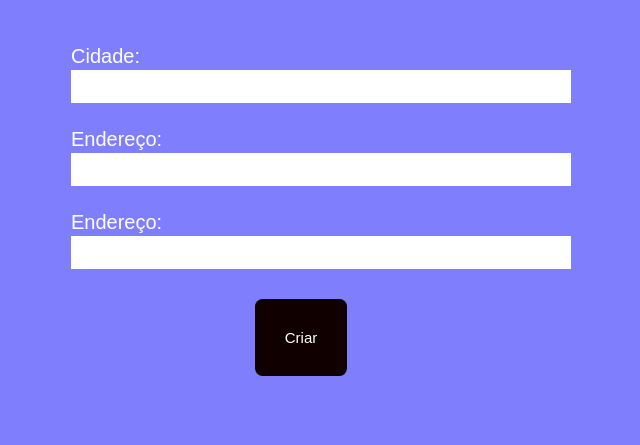
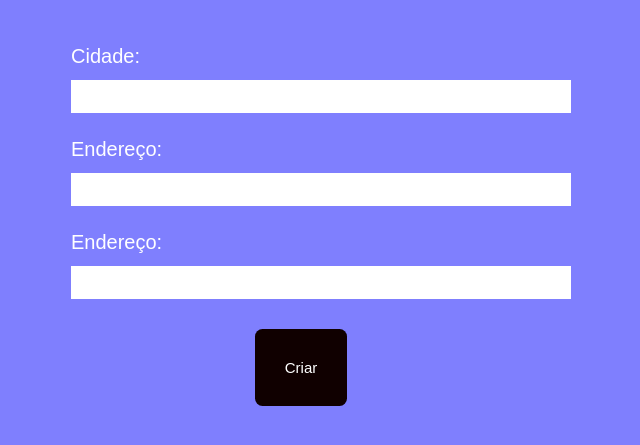
Before and after one commit to marcosvicente/ProjectMaps, a Django app: page /cadastro/origem/ in a window 1280 px wide. Shown: the top 445 px of the page, without its empty margins (339-979 px from the left). Run offline with Django 3.2, Linux system fonts and the light colour scheme; some libraries are stand-ins or nearby versions.

Commit message:
origem tempate terminado

```diff
--- a/core/static/css/base.css
+++ b/core/static/css/base.css
@@ -30,6 +30,7 @@ body{
 	color:#fff;
 	font-size:2em;
 	margin-left:1em;
+	margin-top: 20em;
 }
 .fields label a{
 	text-decoration: none;
@@ -37,7 +38,7 @@ body{
 	background:#325462;
 	text-align:center;
 	font-size:1em;
-	padding:0 0.2em;
+	padding:0 0.4em;
 	float:right;
 	border-radius:100%;
 }
@@ -47,6 +48,7 @@ body{
 .fields  select{
 	border: 1px solid #fff;
 	margin-left:2em;
+	margin-top:1em;
 	width:100%;
 	padding:1em;
 	background:#fff;
```
